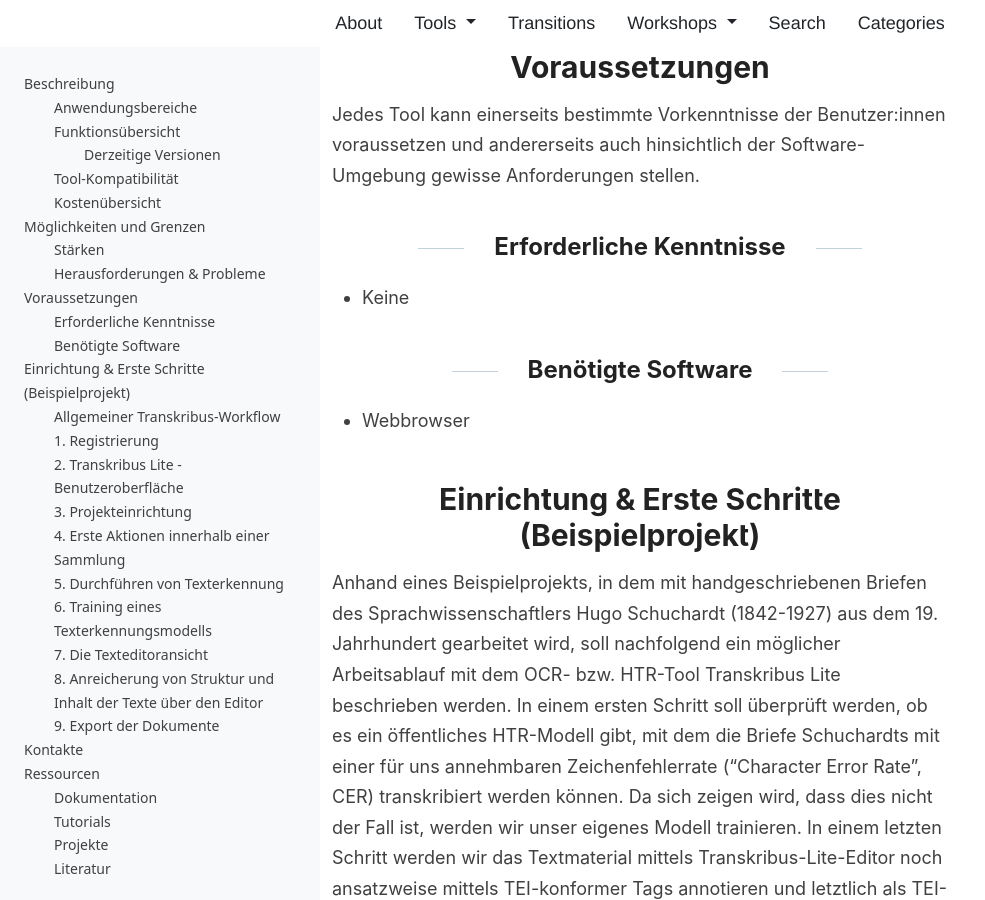
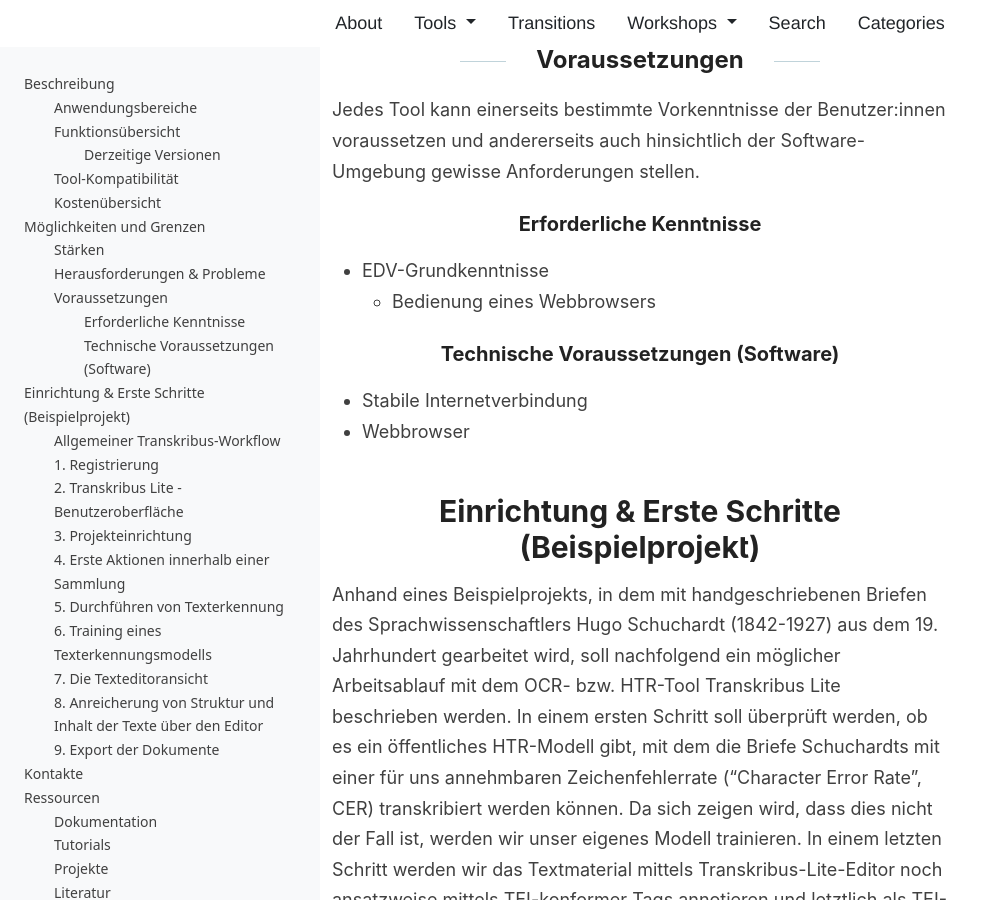
Before and after one commit to DigEdTnT/digedtnt.github.io, a Jekyll site: the page built from _posts/2023-04-24-transkribus.md, in a window 1280 px wide and 900 px high, scrolled down 5886 px. Shown: the whole window, without its empty margins (0-985 px from the left). Built offline with Jekyll 4.4.1, drawn with Linux system fonts in a browser that asks for light colours.

Commit message:
Update 2023-04-24-transkribus.md

```diff
--- a/_posts/2023-04-24-transkribus.md
+++ b/_posts/2023-04-24-transkribus.md
@@ -169,22 +169,20 @@
 * Texterkennung mit kostenfreien Credits hat geringere Priorität als mit gekauften
 
 
-# Voraussetzungen
+## Voraussetzungen
 
 Jedes Tool kann einerseits bestimmte Vorkenntnisse der Benutzer:innen voraussetzen und andererseits auch hinsichtlich der Software-Umgebung gewisse Anforderungen stellen.
 
 
-## Erforderliche Kenntnisse
+### Erforderliche Kenntnisse
+
+* EDV-Grundkenntnisse
+    * Bedienung eines Webbrowsers
 
 
+### Technische Voraussetzungen (Software)
 
-* Keine
-
-
-## Benötigte Software
-
-
-
+* Stabile Internetverbindung
 * Webbrowser
 
 
```
